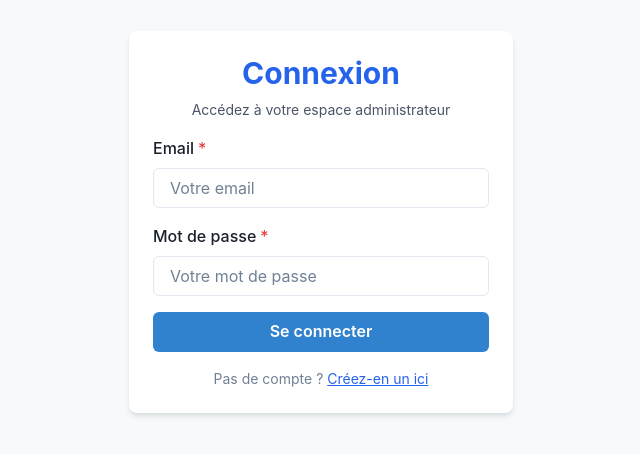
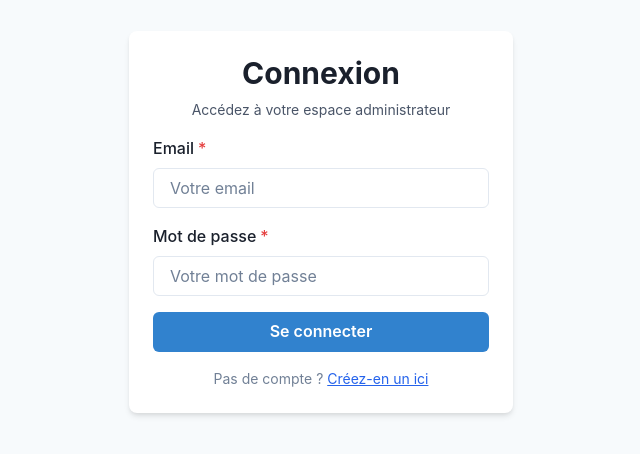
Before and after one commit to hdesumo/chantiersync-admin, a Next.js app: page /login in a window 1280 px wide. Shown: the part 178-632 px from the top of the page, without its empty margins (319-959 px from the left). Built offline with nearby package versions, Linux system fonts and the light colour scheme.

Commit message:
fix: ensure theme.ts exports default Chakra theme

```diff
--- a/app/theme.ts
+++ b/app/theme.ts
@@ -1,32 +1,39 @@
-import { extendTheme } from '@chakra-ui/react';
+// app/theme.ts
+import { extendTheme, ThemeConfig } from "@chakra-ui/react";
+
+const config: ThemeConfig = {
+  initialColorMode: "light",
+  useSystemColorMode: false,
+};
 
 const theme = extendTheme({
-  colors: {
-    brand: {
-      50: '#eff6ff',
-      100: '#dbeafe',
-      200: '#bfdbfe',
-      300: '#93c5fd',
-      400: '#60a5fa',
-      500: '#2563eb', // Bleu principal
-      600: '#1d4ed8',
-      700: '#1e40af',
-      800: '#1e3a8a',
-      900: '#1e3a8a'
-    }
-  },
-  fonts: {
-    heading: "'Inter', sans-serif",
-    body: "'Inter', sans-serif"
-  },
+  config,
   styles: {
     global: {
       body: {
-        bg: 'gray.50',
-        color: 'gray.800',
-      }
-    }
-  }
+        bg: "gray.50",
+        color: "gray.800",
+      },
+    },
+  },
+  fonts: {
+    heading: `'Inter', sans-serif`,
+    body: `'Inter', sans-serif`,
+  },
+  colors: {
+    primary: {
+      50: "#e3f2f9",
+      100: "#c5e4f3",
+      200: "#a2d4ec",
+      300: "#7ac1e4",
+      400: "#47a9da",
+      500: "#0088cc", // couleur principale
+      600: "#007ab8",
+      700: "#006ba1",
+      800: "#005885",
+      900: "#003f5e",
+    },
+  },
 });
 
 export default theme;
```
